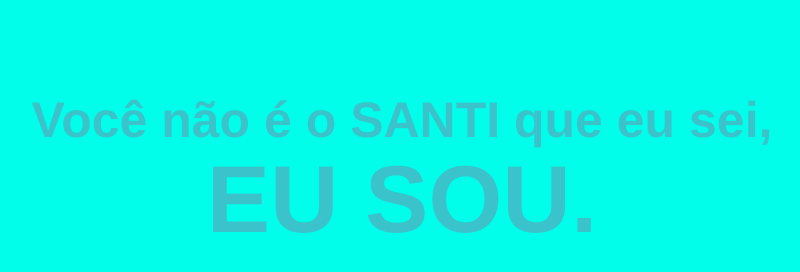
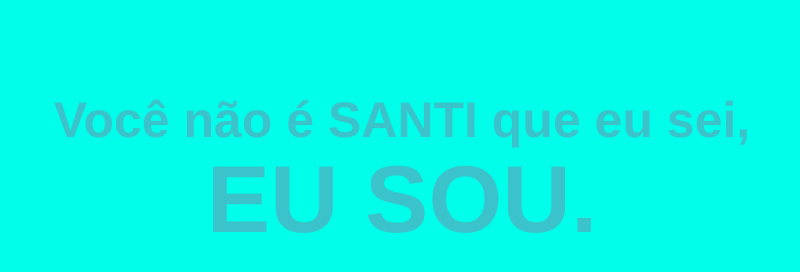
Before and after one commit to jnettome/nosoysanti, a plain HTML site: page public/index.html in a window 1280 px wide. Shown: the whole page, without its empty margins (238-1038 px from the left). Drawn offline with nearby package versions, Linux system fonts and the light colour scheme.

Commit message:
Changing title

```diff
--- a/public/index.html
+++ b/public/index.html
@@ -30,7 +30,7 @@
 
   <body bgcolor="00feea">
     <div class="container">
-      <h1><small>Você não é o SANTI que eu sei,</small><br/>EU SOU.</h1>
+      <h1><small>Você não é SANTI que eu sei,</small><br/>EU SOU.</h1>
     </div>
 
     <script>
```
